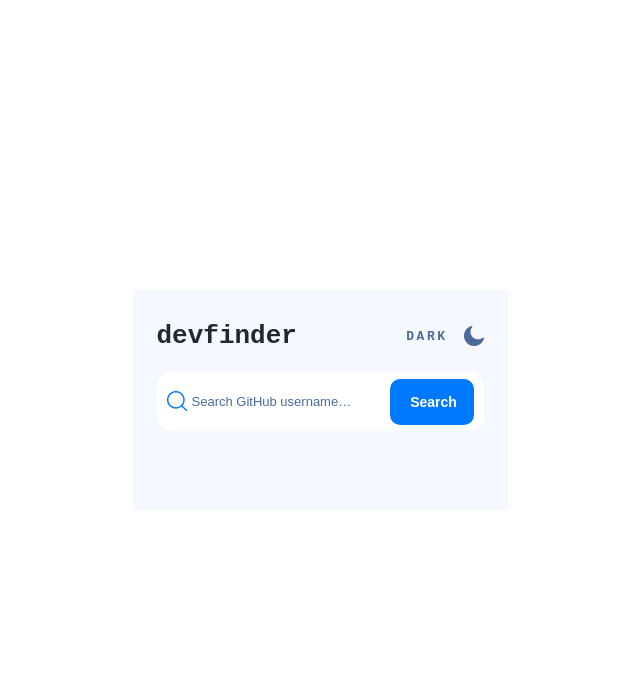
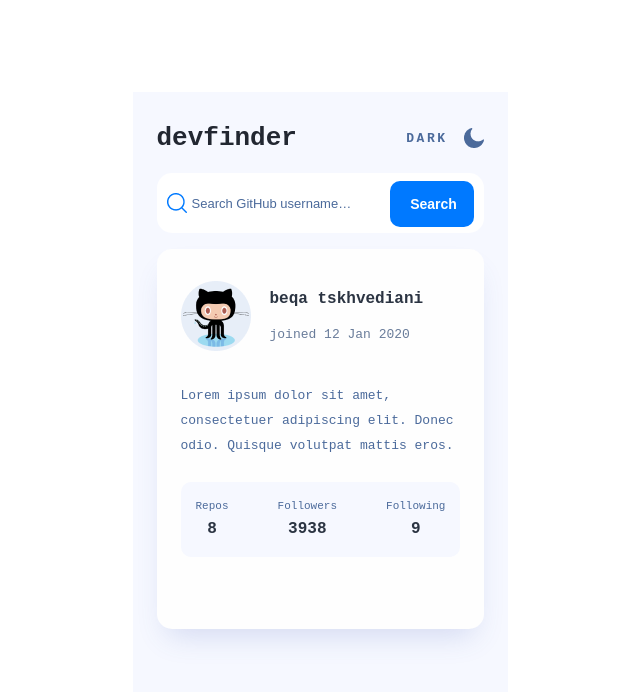
Before and after one commit to beqatsk/github-user-search-app, a React (Vite) app: page / in a window 1280 px wide. Shown: the top 692 px of the page, without its empty margins (320-960 px from the left). Built offline with nearby package versions, Linux system fonts and the light colour scheme.

Commit message:
add user info with map

```diff
--- a/src/App.tsx
+++ b/src/App.tsx
@@ -1,6 +1,19 @@
 import styled from "styled-components";
 
 function App() {
+  const profile = [
+    {
+      id: 1,
+      url: "/images/user-img.png",
+      name: "beqa tskhvediani",
+      date: "joined 12 Jan 2020",
+      title:
+        "Lorem ipsum dolor sit amet, consectetuer adipiscing elit. Donec odio. Quisque volutpat mattis eros.",
+      repos: 8,
+      followers: 3938,
+      following: 9,
+    },
+  ];
   return (
     <>
       <Container>
@@ -16,6 +29,35 @@ function App() {
           <Input placeholder="Search GitHub username…"></Input>
           <SearchButton>Search</SearchButton>
         </InputWrapper>
+
+        {profile.map((item) => {
+          return (
+            <UserContainer key={item.id}>
+              <UserTitle>
+                <img src={item.url} alt="userimg" />
+                <UserInfo>
+                  <UserName>{item.name}</UserName>
+                  <UserData>{item.date}</UserData>
+                </UserInfo>
+              </UserTitle>
+              <UserText>{item.title}</UserText>
+              <ActiveCard>
+                <ActiveWrapper>
+                  <Repos>Repos</Repos>
+                  <ReposCount>{item.repos}</ReposCount>
+                </ActiveWrapper>
+                <ActiveWrapper>
+                  <Repos>Followers</Repos>
+                  <ReposCount>{item.followers}</ReposCount>
+                </ActiveWrapper>
+                <ActiveWrapper>
+                  <Repos>Following</Repos>
+                  <ReposCount>{item.following}</ReposCount>
+                </ActiveWrapper>
+              </ActiveCard>
+            </UserContainer>
+          );
+        })}
       </Container>
     </>
   );
@@ -97,5 +139,66 @@ const SearchButton = styled.button`
   top: 28px;
   cursor: pointer;
 `;
+const UserContainer = styled.div`
+  width: 327px;
+  padding: 32px 24px 48px;
+  border-radius: 15px;
+  margin: 16px 0 0;
+  box-shadow: 0 16px 30px -10px rgba(70, 96, 187, 0.2);
+  background-color: #fefefe;
+`;
+const UserTitle = styled.div`
+  display: flex;
+  justify-content: start;
+  gap: 19px;
+`;
+const UserInfo = styled.div`
+  display: flex;
+  flex-direction: column;
+  justify-content: space-around;
+`;
+const UserName = styled.h2`
+  font-size: 16px;
+  font-weight: 700;
+  color: #2b3442;
+`;
+const UserData = styled.span`
+  font-size: 13px;
+  font-weight: 400;
+  color: #697c9a;
+`;
+const UserText = styled.p`
+  font-size: 13px;
+  font-weight: 400;
+  color: #4b6a9b;
+  line-height: 1.92;
+  margin: 33px 0 23px;
+`;
+const ActiveCard = styled.h3`
+  width: 279px;
+  margin: 23px 0 24px;
+  padding: 18px 14px 19px 15px;
+  border-radius: 10px;
+  background-color: #f6f8ff;
+  display: flex;
+  justify-content: space-between;
+  align-items: center;
+`;
+const ActiveWrapper = styled.div`
+  display: flex;
+  flex-direction: column;
+  gap: 8px;
+  align-items: center;
+`;
+const Repos = styled.h2`
+  font-size: 11px;
+  font-weight: 400;
+  color: #4b6a9b;
+`;
+const ReposCount = styled.h2`
+  font-size: 16px;
+  font-weight: bold;
+  color: #2b3442;
+`;
 
 export default App;
```
